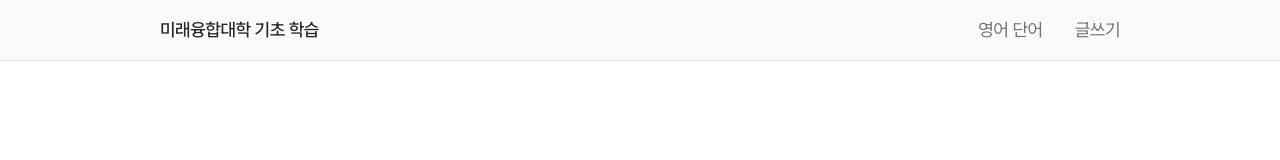
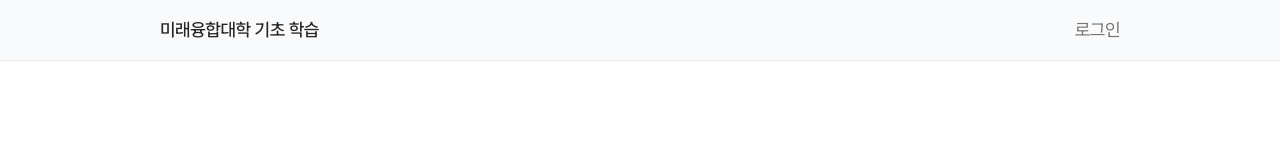
Before and after one commit to mju-future/ai-learning-web, a Next.js app: page /login in a window 1280 px wide. Shown: the top 160 px of the page. Built offline with nearby package versions, Linux system fonts and the light colour scheme; what tailwind-corner-smoothing would draw is missing.

Commit message:
refactor: 헤더 컴포넌트 분리

```diff
--- a/src/components/layout/header.tsx
+++ b/src/components/layout/header.tsx
@@ -1,21 +1,23 @@
-import Link from 'next/link'
+'use client';
+
+import Link from 'next/link';
+import { useState } from 'react';
+import MemberNav from './member-nav';
+import NonMemberNav from './non-member-nav';
 
 export default function Header() {
+  const [isLoggedIn, setIsLoggedIn] = useState<boolean>(false);
+
   return (
     <header className="fixed z-10 flex w-full justify-center border-b bg-slate-50 py-2">
       <div className="flex w-full max-w-screen-lg justify-between px-6">
         <Link href={'/'} className="p-2 font-medium">
           미래융합대학 기초 학습
         </Link>
-        <div className="flex gap-4 text-neutral-500">
-          <Link href={'/english-words'} className="p-2 transition-colors hover:text-neutral-800">
-            영어 단어
-          </Link>
-          <Link href={'/writing'} className="p-2 transition-colors hover:text-neutral-800">
-            글쓰기
-          </Link>
-        </div>
+        <nav className="flex gap-4 text-neutral-500">
+          {isLoggedIn ? <MemberNav /> : <NonMemberNav />}
+        </nav>
       </div>
     </header>
-  )
+  );
 }
--- /dev/null
+++ b/src/components/layout/member-nav.tsx
@@ -0,0 +1,14 @@
+import Link from 'next/link';
+
+export default function MemberNav() {
+  return (
+    <>
+      <Link href={'/english-words'} className="p-2 transition-colors hover:text-neutral-800">
+        영어 단어
+      </Link>
+      <Link href={'/writing'} className="p-2 transition-colors hover:text-neutral-800">
+        글쓰기
+      </Link>
+    </>
+  );
+}
--- /dev/null
+++ b/src/components/layout/non-member-nav.tsx
@@ -0,0 +1,9 @@
+import Link from 'next/link';
+
+export default function NonMemberNav() {
+  return (
+    <Link href={'/english-words'} className="p-2 transition-colors hover:text-neutral-800">
+      로그인
+    </Link>
+  );
+}
```
